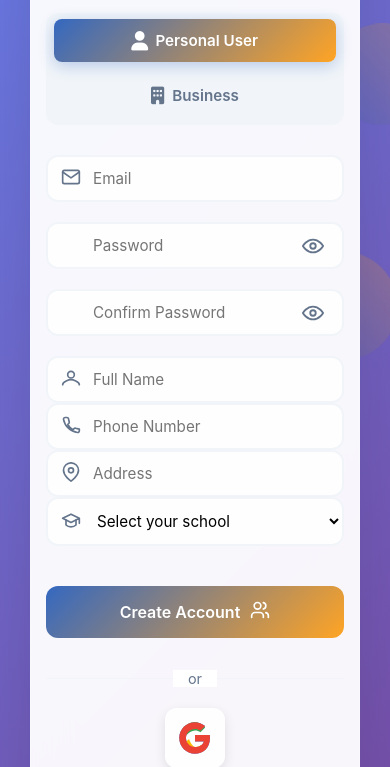
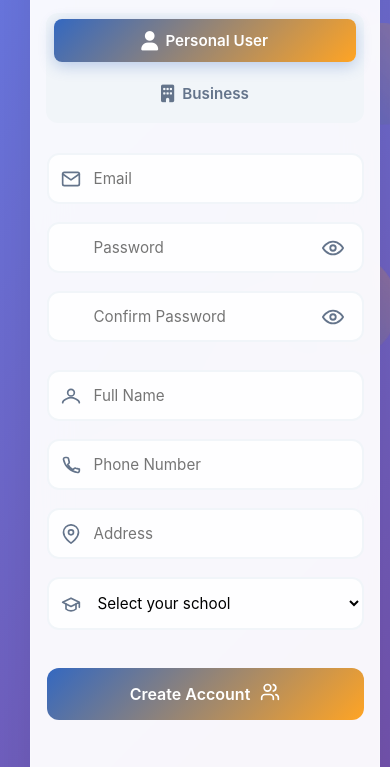
Before and after one commit to IsabelJavaS/Swapp-it-Project, a website with bundled scripts: page public/pages/auth/register.html in a window 390 px wide. Shown: the part 267-1034 px from the top of the page. Built offline with nearby package versions, Linux system fonts and the light colour scheme.

Commit message:
nuew changes

```diff
--- a/public/css/register.css
+++ b/public/css/register.css
@@ -152,6 +152,12 @@ body {
     overflow: hidden;
     transition: all 0.3s ease;
     border: 1px solid rgba(255, 255, 255, 0.2);
+    display: flex;
+    flex-direction: column;
+    align-items: center;
+    width: 100%;
+    max-width: 500px;
+    margin: 0 auto;
 }
 
 .register-box::before {
@@ -321,6 +327,8 @@ body {
     padding: 8px;
     border-radius: 12px;
     position: relative;
+    width: 100%;
+    max-width: 400px;
 }
 
 .role-btn {
@@ -380,12 +388,15 @@ body {
 .register-form {
     display: flex;
     flex-direction: column;
-    gap: 20px;
+    gap: 24px;
+    max-width: 100%;
+    margin: 0 auto;
 }
 
 .form-group {
     position: relative;
     transition: all 0.3s ease;
+    width: 100%;
 }
 
 .input-3d-wrapper {
@@ -397,7 +408,7 @@ body {
 .input-3d-wrapper select,
 .input-3d-wrapper textarea {
     width: 100%;
-    padding: 15px 20px 15px 50px;
+    padding: 16px 20px 16px 50px;
     border: 2px solid var(--neutral-light);
     border-radius: 12px;
     font-size: 1rem;
@@ -406,6 +417,7 @@ body {
     transition: all 0.3s ease;
     position: relative;
     z-index: 2;
+    box-sizing: border-box;
 }
 
 .input-3d-wrapper input:focus,
@@ -457,12 +469,15 @@ body {
 
 .input-icon {
     position: absolute;
-    left: 15px;
+    left: 16px;
     top: 50%;
     transform: translateY(-50%);
     color: var(--neutral-medium);
     z-index: 3;
     transition: all 0.3s ease;
+    display: flex;
+    align-items: center;
+    justify-content: center;
 }
 
 .input-3d-wrapper input:focus ~ .input-icon,
@@ -489,17 +504,20 @@ body {
 
 .toggle-password {
     position: absolute;
-    right: 15px;
+    right: 16px;
     top: 50%;
     transform: translateY(-50%);
     background: none;
     border: none;
     color: var(--neutral-medium);
     cursor: pointer;
-    padding: 5px;
+    padding: 6px;
     border-radius: 4px;
     transition: all 0.3s ease;
     z-index: 3;
+    display: flex;
+    align-items: center;
+    justify-content: center;
 }
 
 .toggle-password:hover {
@@ -518,21 +536,33 @@ body {
     transform: scale(1.1);
 }
 
+/* Personal User Fields */
+.personal-fields {
+    display: flex;
+    flex-direction: column;
+    gap: 24px;
+    width: 100%;
+    margin-top: 10px;
+}
+
 /* Business Fields */
 .business-fields {
     animation: slideInFromRight 0.5s ease;
+    margin-top: 10px;
 }
 
 .business-form-container {
     display: grid;
     grid-template-columns: 1fr 1fr;
-    gap: 20px;
+    gap: 24px;
+    width: 100%;
 }
 
 .business-column {
     display: flex;
     flex-direction: column;
-    gap: 20px;
+    gap: 24px;
+    width: 100%;
 }
 
 @keyframes slideInFromRight {
@@ -711,12 +741,27 @@ body {
         font-size: 2rem;
     }
 
+    .register-form {
+        gap: 20px;
+    }
+
+    .personal-fields,
+    .business-fields {
+        gap: 20px;
+    }
+
     .business-form-container {
         grid-template-columns: 1fr;
+        gap: 20px;
+    }
+
+    .business-column {
+        gap: 20px;
     }
 
     .role-selector {
         flex-direction: column;
+        gap: 8px;
     }
 
     .social-login-buttons {
@@ -743,11 +788,36 @@ body {
         font-size: 1rem;
     }
 
+    .register-form {
+        gap: 18px;
+    }
+
+    .personal-fields,
+    .business-fields {
+        gap: 18px;
+    }
+
+    .business-form-container {
+        gap: 18px;
+    }
+
+    .business-column {
+        gap: 18px;
+    }
+
     .input-3d-wrapper input,
     .input-3d-wrapper select,
     .input-3d-wrapper textarea {
-        padding: 12px 15px 12px 45px;
+        padding: 14px 16px 14px 45px;
         font-size: 0.95rem;
+    }
+
+    .input-icon {
+        left: 14px;
+    }
+
+    .toggle-password {
+        right: 14px;
     }
 
     .register-btn {
```
